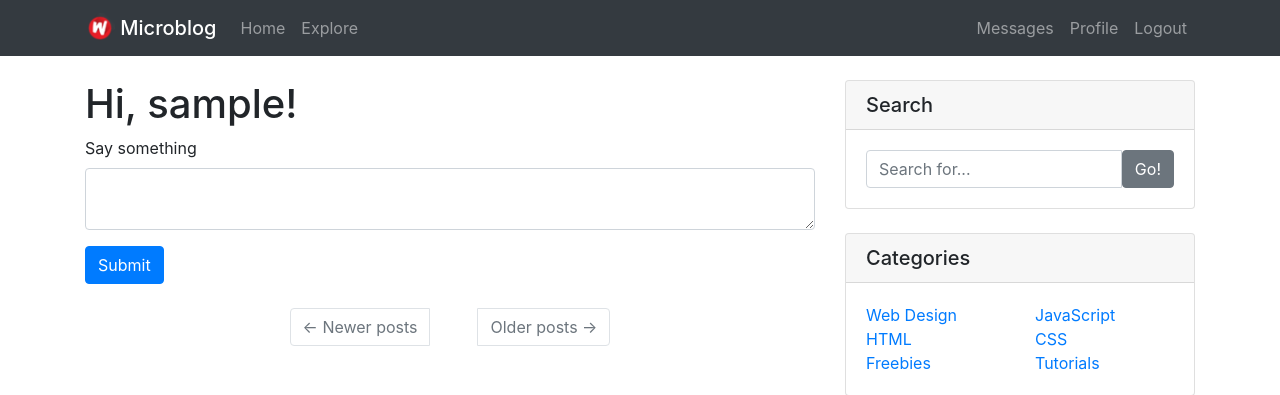
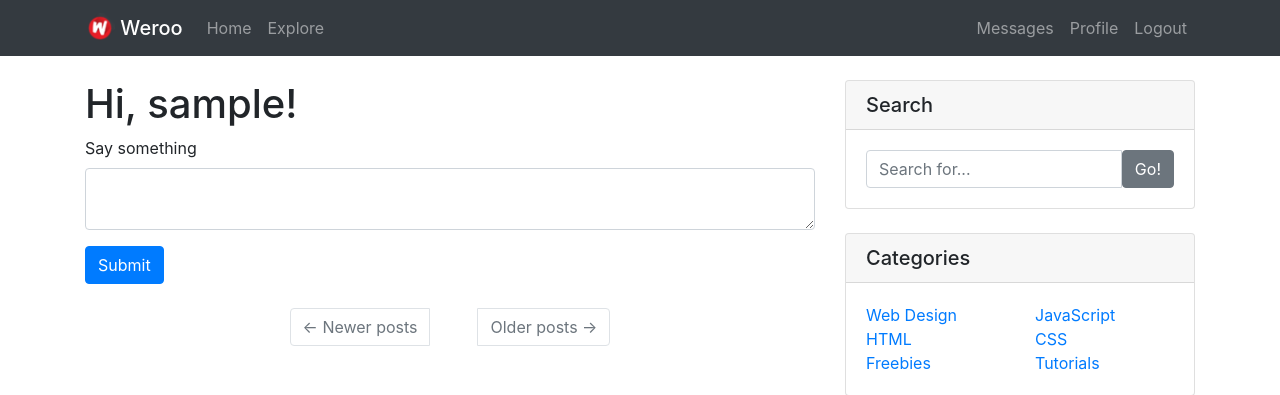
Before and after one commit to grg909/Service_demo, a Flask app: page / in a window 1280 px wide. Shown: the top 395 px of the page. Run offline with Flask 2, Linux system fonts and the light colour scheme; the visitor is signed in with stand-in values (Sample User, id 1); data comes from the database, SQL or seed files in the repository; data that the repository does not hold is empty; some libraries are stand-ins or nearby versions.

Commit message:
change name

```diff
--- a/app/templates/base.html
+++ b/app/templates/base.html
@@ -23,7 +23,7 @@
         <div class="container">
             <a class="navbar-brand mb-0 h1" href="{{ url_for('main.index') }}">
                 <img src="{{ url_for('static', filename='favicon.png') }}" width="30" height="30" class="d-inline-block align-top" alt="">
-                {{ _('Microblog')  }}
+                {{ _('Weroo')  }}
             </a>
             <button class="navbar-toggler" type="button" data-toggle="collapse" data-target="#navbarNav"
                     aria-controls="navbarNav" aria-expanded="false" aria-label="Toggle navigation">
```
Also changed, not shown: app/translations/zh/LC_MESSAGES/messages.po.
